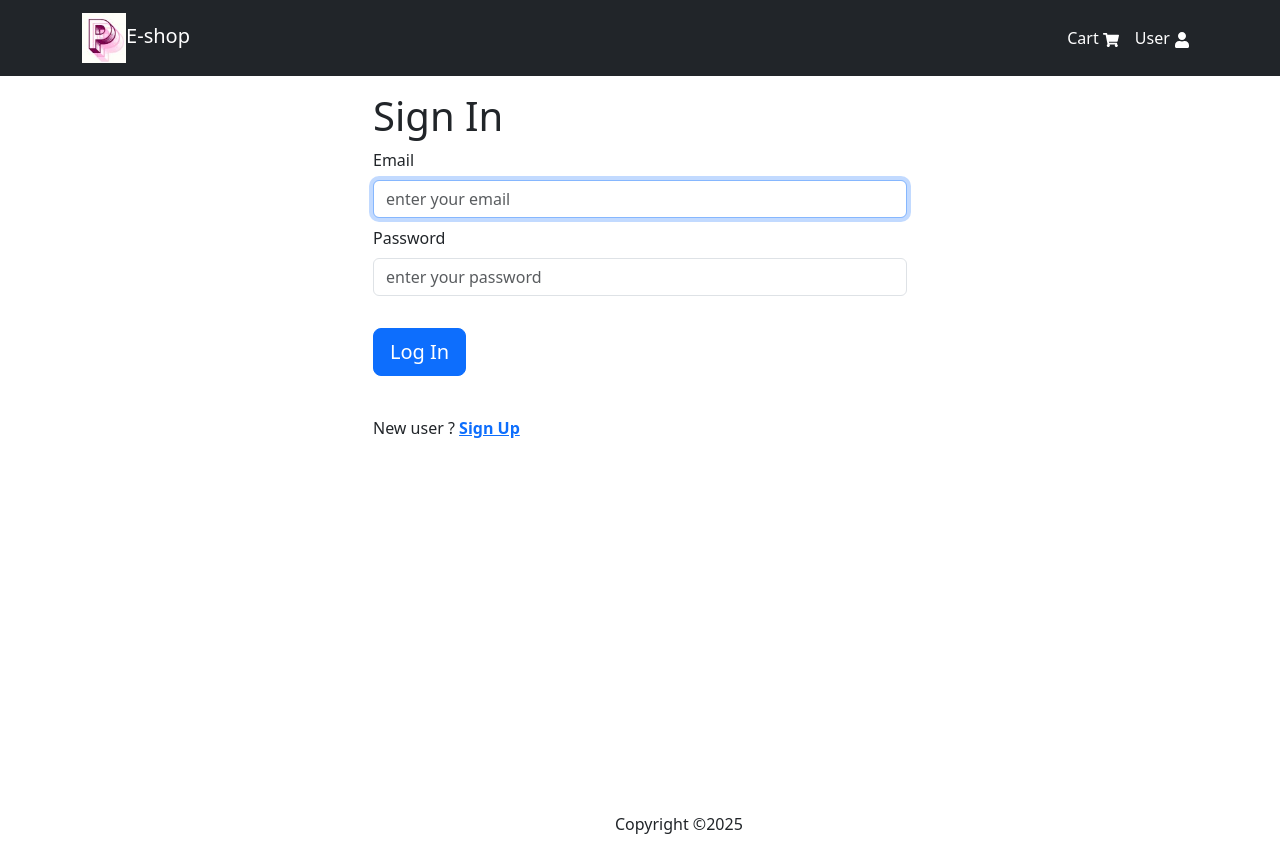
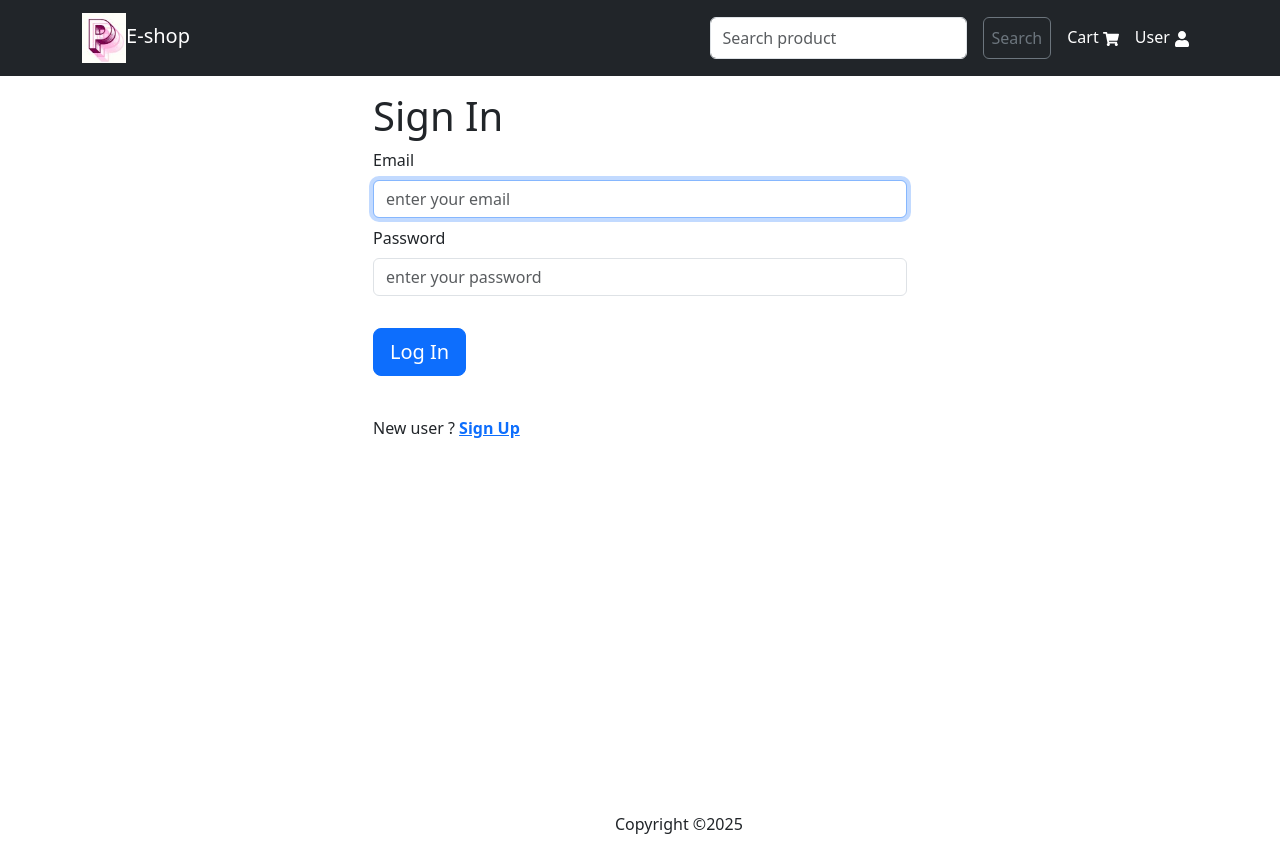
Before and after one commit to Jamesdai05/E-platform, a React (Create React App) app in the folder frontend/: page /login in a window 1280 px wide. Built offline with nearby package versions, Linux system fonts and the light colour scheme.

Commit message:
add the component to navbar

```diff
--- a/frontend/src/components/Header.jsx
+++ b/frontend/src/components/Header.jsx
@@ -5,6 +5,7 @@ import { Link, useNavigate } from "react-router-dom";
 import { useDispatch, useSelector } from "react-redux";
 import { useLogoutMutation } from "../slices/usersApiSlice.js";
 import { logout } from "../slices/authSlice.js";
+import SearchBox from "./SearchBox.jsx";
 
 const Header = () => {
 
@@ -41,6 +42,7 @@ const Header = () => {
         <Navbar.Toggle aria-controls="basic-navbar-nav" />
         <Navbar.Collapse id="basic-navbar-nav">
           <Nav className="ms-auto">
+            <SearchBox />
             <Nav.Link as={Link} to="/cart" style={fsStyle}>
               Cart <FaShoppingCart className="ms-0.5" />
               {cartItems.length > 0 && (
--- a/frontend/src/components/SearchBox.jsx
+++ b/frontend/src/components/SearchBox.jsx
@@ -10,13 +10,15 @@ const SearchBox = () => {
 
   const handleSubmit=(e)=>{
     e.preventDefault();
-    console.log("submit");
+    // console.log("submit");
+    if(search.trim()){
+      navigate(`/search/${search}`)
+    }
   }
 
 
   return (
-    <div>
-      <Form onSubmit={handleSubmit} className="d-flex">
+    <Form onSubmit={handleSubmit} className="d-flex me-auto">
       <Form.Control
         type="search"
         placeholder="Search product"
@@ -25,9 +27,8 @@ const SearchBox = () => {
         value={search}
         onChange={e=>setSearch(e.target.value)}
       />
-        <Button type="submit">Search</Button>
+      <Button type="submit" className="p-2 mx-2" variant="outline-secondary" >Search</Button>
     </Form>
-    </div>
   );
 }
 export default SearchBox
```
Lines whose indentation alone changed are shown as unchanged.
